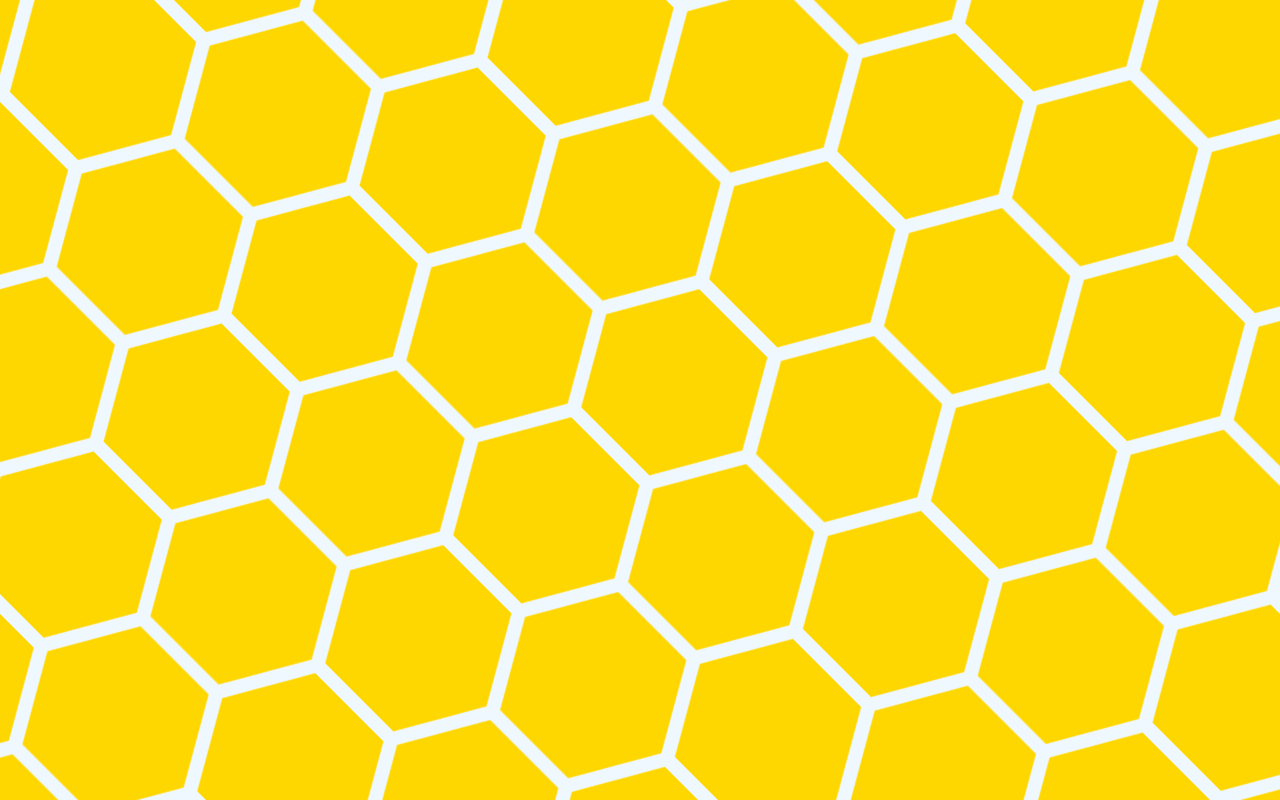
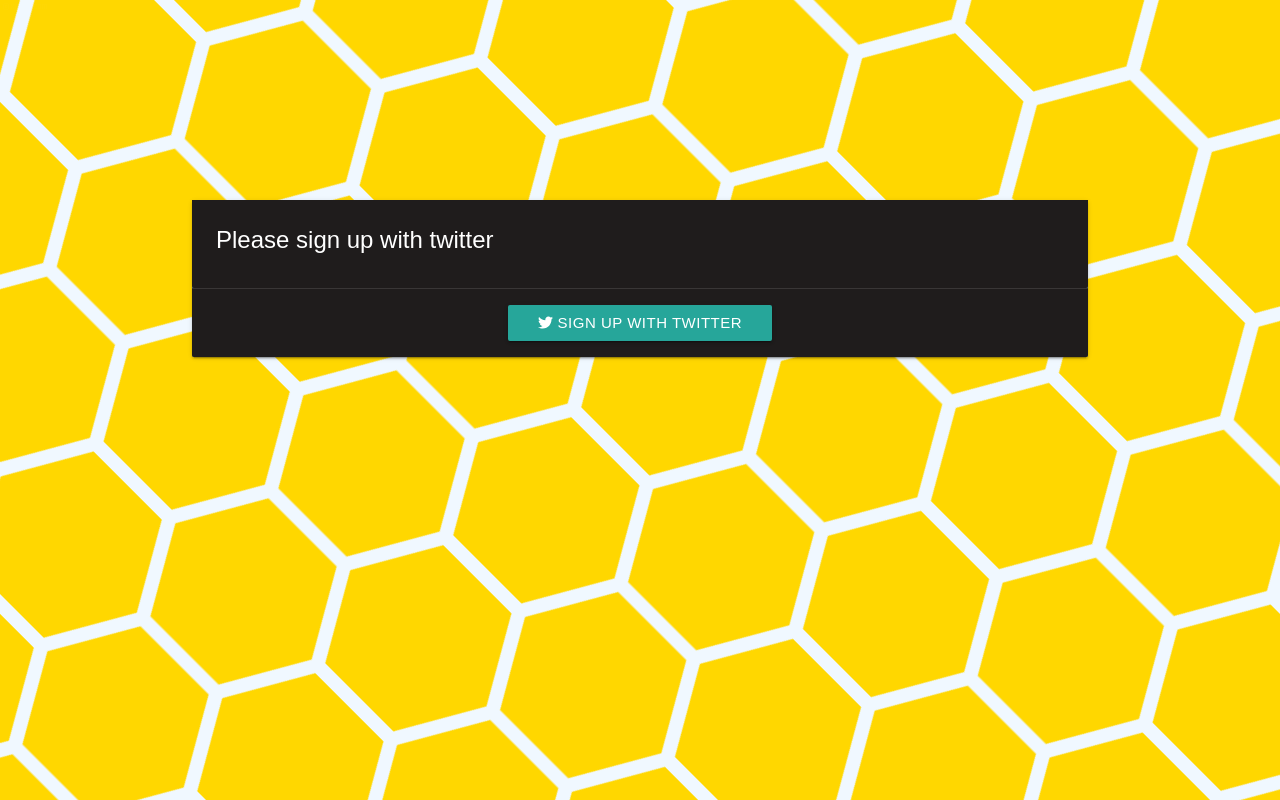
Before and after one commit to shama009/BumbleBot, a React (Create React App) app in the folder client/: page /twitter-sign-up in a window 1280 px wide. Built offline with nearby package versions, Linux system fonts and the light colour scheme; the HTML template or start-up script is replaced by a standard one.

Commit message:
twitter sign up page

```diff
--- a/client/src/App.js
+++ b/client/src/App.js
@@ -2,6 +2,7 @@
 import { BrowserRouter as Router, Route } from "react-router-dom";
 import Register from "./components/Register/Register";
 import Home from "./components/Home/Home";
+import SignupTwitter from "./components/SignUpTwitter/SignUpTwitter";
 import Login from "./components/Login/Login";
 
 class App extends Component {
@@ -13,6 +14,7 @@
       <Route exact path="/home" component={Home} />
       <Route exact path="/register" component={Register} />
       <Route exact path="/" component={Login} />
+      <Route exact path="/twitter-sign-up" component={SignupTwitter} />
     </div>
     </Router>
     );
--- a/client/src/components/Login/Login.css
+++ b/client/src/components/Login/Login.css
@@ -1,3 +1,8 @@
 #login-card {
     margin-top: 200px;
 }
+
+.input-field label {
+    position: absolute;
+    top: -25;
+}
--- a/client/src/components/Login/Login.js
+++ b/client/src/components/Login/Login.js
@@ -7,12 +7,14 @@
         username: "",
         password: ""
     };
+
     handleInputChange = event => {
         const { name, value } = event.target;
         this.setState({
             [name]: value
         });
     };
+
     handleFormSubmit = event => {
         event.preventDefault();
         API.getUser({
@@ -24,13 +26,13 @@
                 alert("no username exists, click link to register below");
             }
             else if (this.state.password === data.data.password) {
+                localStorage.setItem("username", this.state.username);
                 window.location = "/home";
             }
             else {
                 alert("Password or Username is incorrect");
             }
         })
-
     };
 
     loginHandler(e) {
@@ -55,7 +57,6 @@
                                                 className="validate"
                                                 name="username"
                                                 onChange={this.handleInputChange} />
-                                            <label htmlFor="log-in">Username</label>
                                         </div>
                                     </div>
                                     <div className="row">
@@ -68,7 +69,6 @@
                                                 name="password"
                                                 value={this.state.password}
                                                 onChange={this.handleInputChange} />
-                                            <label htmlFor="password">Password</label>
                                         </div>
                                     </div>
                                     <div className="row">
@@ -91,4 +91,5 @@
         );
     }
 }
+
 export default Login;
--- a/client/src/components/Navbar/Navbar.js
+++ b/client/src/components/Navbar/Navbar.js
@@ -14,10 +14,6 @@
                     <a href="/register" className="brand-logo"><i className="material-icons">cloud</i>BumbleBot</a>
                     <a href="" data-activates="mobile" className="button-collapse"><i className="material-icons">menu</i></a>
                     <ul className="right hide-on-med-and-down">
-                        <li><a
-                            className="waves-effect waves-light btn"
-                            href="/auth/twitter">
-                            <i className="fab fa-twitter"></i> Sign up with Twitter</a></li>
                         <li><a href="create-command.html">Create Command</a></li>
                         <li><a href="/"
                         onClick={this.logOut}>Log Out</a></li>
--- a/client/src/components/Register/Register.css
+++ b/client/src/components/Register/Register.css
@@ -1,6 +1,6 @@
-/* body {
-    background-image: url("https://www.xmple.com/wallpaper/white-beehive-hexagon-yellow-honeycomb-1920x1080-c2-ffd700-f0f8ff-l2-14-181-a-45-f-5.svg");
-} */
+#registerBtn {
+    margin-left: 20px;
+}
 
 #register-card {
     margin-top: 200px;
--- a/client/src/components/Register/Register.js
+++ b/client/src/components/Register/Register.js
@@ -28,7 +28,8 @@
                         password: this.state.password
                     })
                     .then(res => {
-                        window.location = "/home";
+                        localStorage.setItem("username", this.state.username);
+                        window.location = "/twitter-sign-up";
                     })
                     .catch(err => console.log(err));
                 }
@@ -41,7 +42,6 @@
         else {
             alert("Password's don't match!");
         }
-
     }
 
     render() {
@@ -64,7 +64,6 @@
                                                 value={this.state.username}
                                                 name="username"
                                                 onChange={this.handleInputChange} />
-                                            <label htmlFor="username">Username</label>
                                         </div>
                                         </div>
                                         <div className="row">
@@ -77,7 +76,6 @@
                                                 value={this.state.password}
                                                 name="password"
                                                 onChange={this.handleInputChange} />
-                                            <label htmlFor="password">Password</label>
                                         </div>
                                         </div>
                                         <div className="row">
@@ -90,13 +88,13 @@
                                                 name="passwordReEnter"
                                                 value={this.state.passwordReEnter}
                                                 onChange={this.handleInputChange} />
-                                            <label htmlFor="reEnterPwd">Re-Enter Password</label>
                                         </div>
                                         </div>
                                     </form>
                                     <div className="row">
                                         <button
                                             className="btn waves-effect waves-light"
+                                            id="registerBtn"
                                             type="submit"
                                             name="action"
                                             onClick={this.handleFormSubmit}>Submit
--- /dev/null
+++ b/client/src/components/SignUpTwitter/SignUpTwitter.css
@@ -0,0 +1,8 @@
+#twitterBtnDiv {
+    text-align: center;
+    background-color: rgb(31, 28, 28);
+}
+
+#twitterCard {
+    margin-top: 200px;
+}
--- /dev/null
+++ b/client/src/components/SignUpTwitter/SignUpTwitter.js
@@ -0,0 +1,27 @@
+import React from "react";
+import "./SignUpTwitter.css";
+
+const SignUpTwitter = props => {
+    return (
+      <div className="container">
+        <div class="row">
+          <div class="col s12 m12">
+            <div class="card blue-grey darken-1" id="twitterCard">
+              <div class="card-content white-text">
+                <span class="card-title">Please sign up with twitter</span>
+              </div>
+              <div class="card-action" id="twitterBtnDiv">
+              <a
+                  className="waves-effect waves-light btn"
+                  id="twitterBtn"
+                  href="/auth/twitter">
+                  <i className="fab fa-twitter"></i> Sign up with Twitter</a>
+              </div>
+            </div>
+          </div>
+        </div>
+      </div>
+    )
+}
+
+export default SignUpTwitter;
--- /dev/null
+++ b/client/src/components/SignUpTwitter/index.js
@@ -0,0 +1 @@
+export { default } from "./SignUpTwitter";
--- a/client/src/utils/API.js
+++ b/client/src/utils/API.js
@@ -7,9 +7,5 @@
 
     saveUser: (userData) => {
         return axios.post("/api/user", userData);
-    },
-
-    twitterHit: () => {
-        return axios.get("/auth/twitter");
     }
 }
```
Also changed, not shown: client/src/components/CommandsList/CommandsList.js (+6 -2 lines), client/src/components/Home/Home.js (+5 -2 lines), 11 other files (tests, documents, lock files or other folders).
